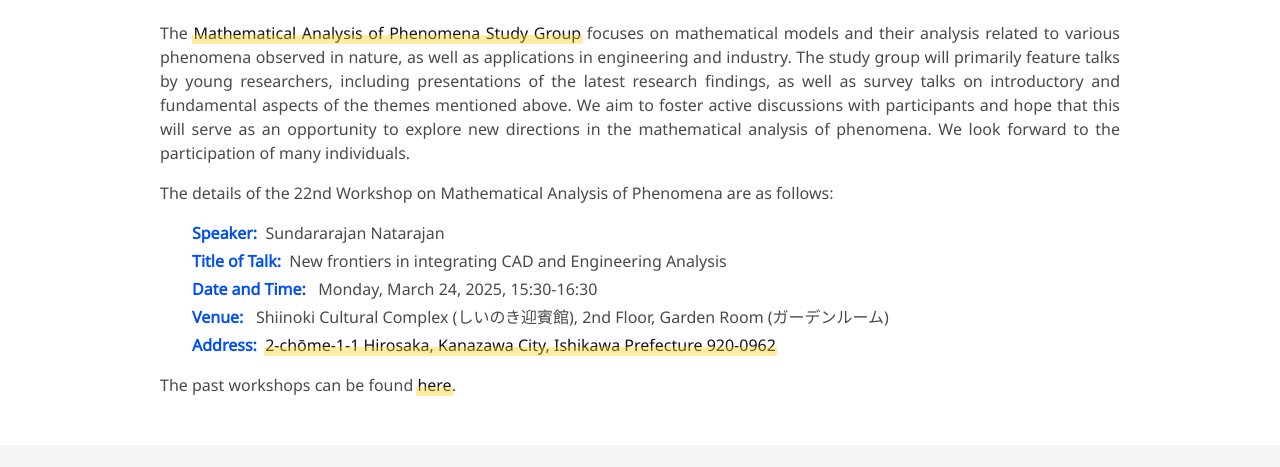
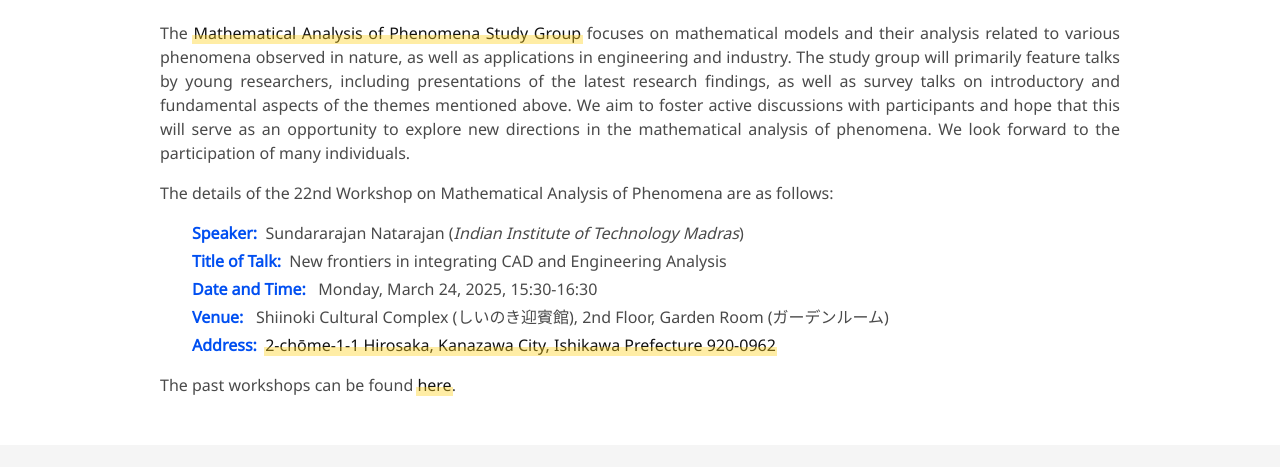
Before and after one commit to jftrabago/WMANP, a plain HTML site: page index.html in a window 1280 px wide. Shown: the part 131-598 px from the top of the page. Drawn offline with nearby package versions, Linux system fonts and the light colour scheme; some packages are replaced by stand-ins of ours; some icons are missing; a web font is replaced by a local one.

Commit message:
Add files via upload

```diff
--- a/index.html
+++ b/index.html
@@ -84,7 +84,7 @@
 					<p>
 					The details of the 22nd Workshop on Mathematical Analysis of Phenomena are as follows:
 			 		<ul>
-					  <li><b>Speaker:</b>&nbsp;&nbsp;Sundararajan Natarajan</li>
+					  <li><b>Speaker:</b>&nbsp;&nbsp;Sundararajan Natarajan (<i>Indian Institute of Technology Madras</i>)</li>
 					  <li><b>Title of Talk:</b>&nbsp;&nbsp;New frontiers in integrating CAD and Engineering Analysis</li>
 			 		  <li><b>Date and Time: </b>&nbsp;&nbsp;Monday, March 24, 2025, 15:30-16:30</li>
 					  <li><b>Venue:</b>&nbsp;&nbsp; Shiinoki Cultural Complex (しいのき迎賓館), 2nd Floor, Garden Room (ガーデンルーム)</li>
```
